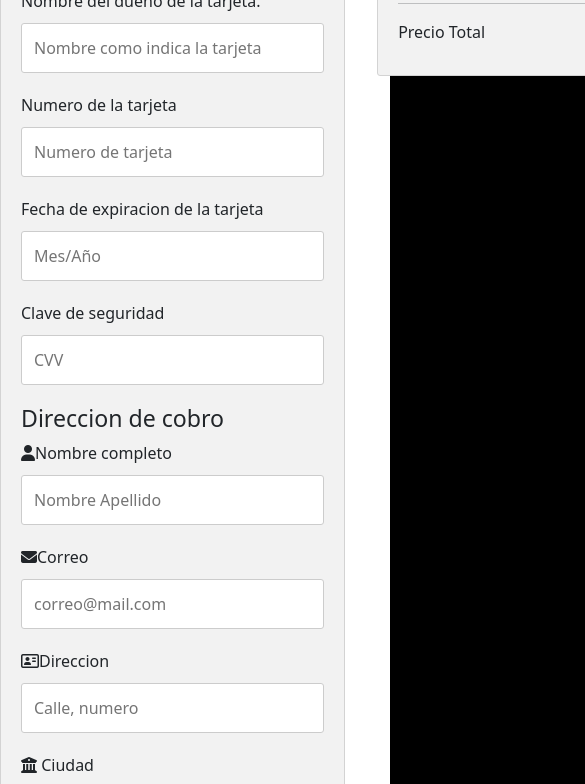
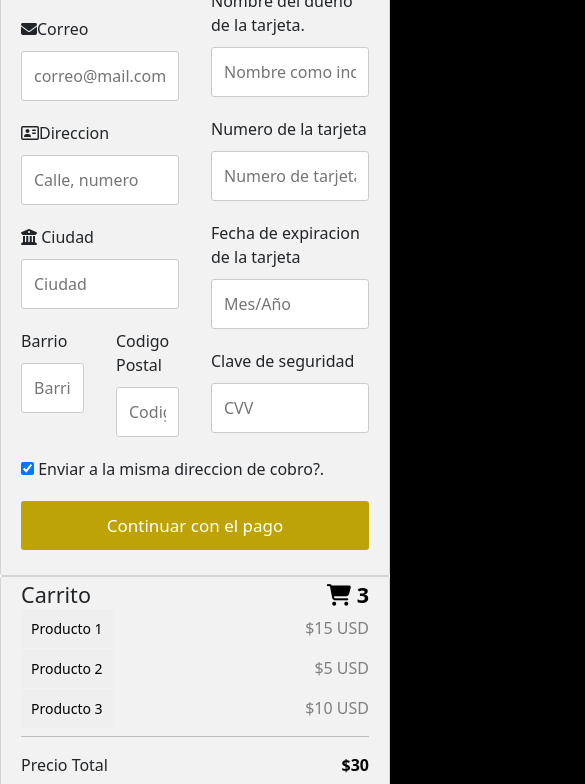
Before and after one commit to CarlosAsiB/Primer-Proyecto, a website: page pages/carrito.html in a window 390 px wide. Shown: the part 355-1139 px from the top of the page, 585 px wide, since content can reach past the window. Drawn offline with nearby package versions, Linux system fonts and the light colour scheme.

Commit message:
Cambios de estilo y mediaquery

```diff
--- a/scss/bases/_mediaquery.scss
+++ b/scss/bases/_mediaquery.scss
@@ -4,14 +4,6 @@
     }
 }
 
-@media (max-width: 800px) {
-    .row {
-      flex-direction: column-reverse;
-    }
-    .col-25 {
-      margin-bottom: 20px;
-    }
-  }
 
 
 
@@ -49,5 +41,6 @@ header{
 
                 }
             }
+
         }
     }
--- a/scss/components/_main.scss
+++ b/scss/components/_main.scss
@@ -54,7 +54,20 @@ main {
 
             }
 
-         }
+            div{
+                div{
+                 div{
+                    p{
+                        a{
+                            background-color: rgba(211, 211, 211, 0.13);
+                            color: black;
+                        }
+
+                    }
+                 }
+                        }
+                    }
+}
          .boton{
             background-color:$color-secundario;
             color:$color-principal;
```
Also changed, not shown: css/estilos.css.
